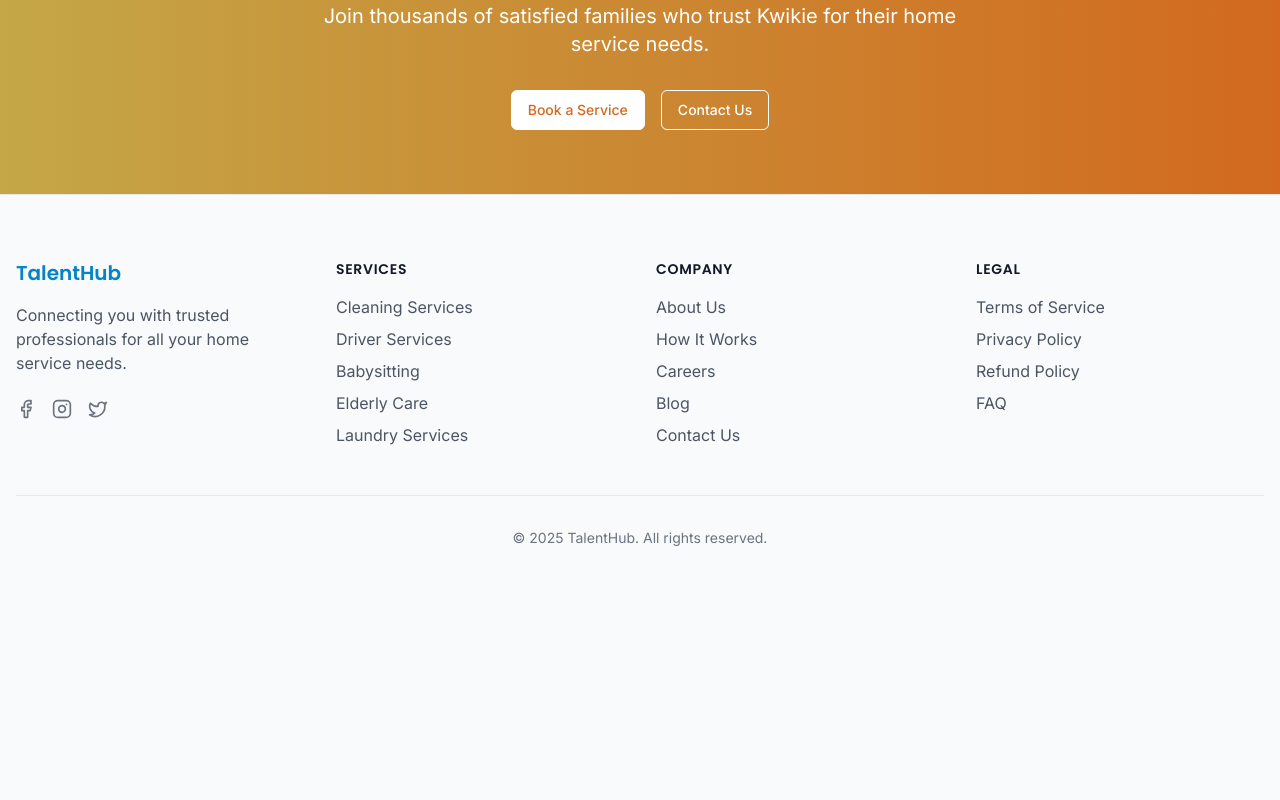
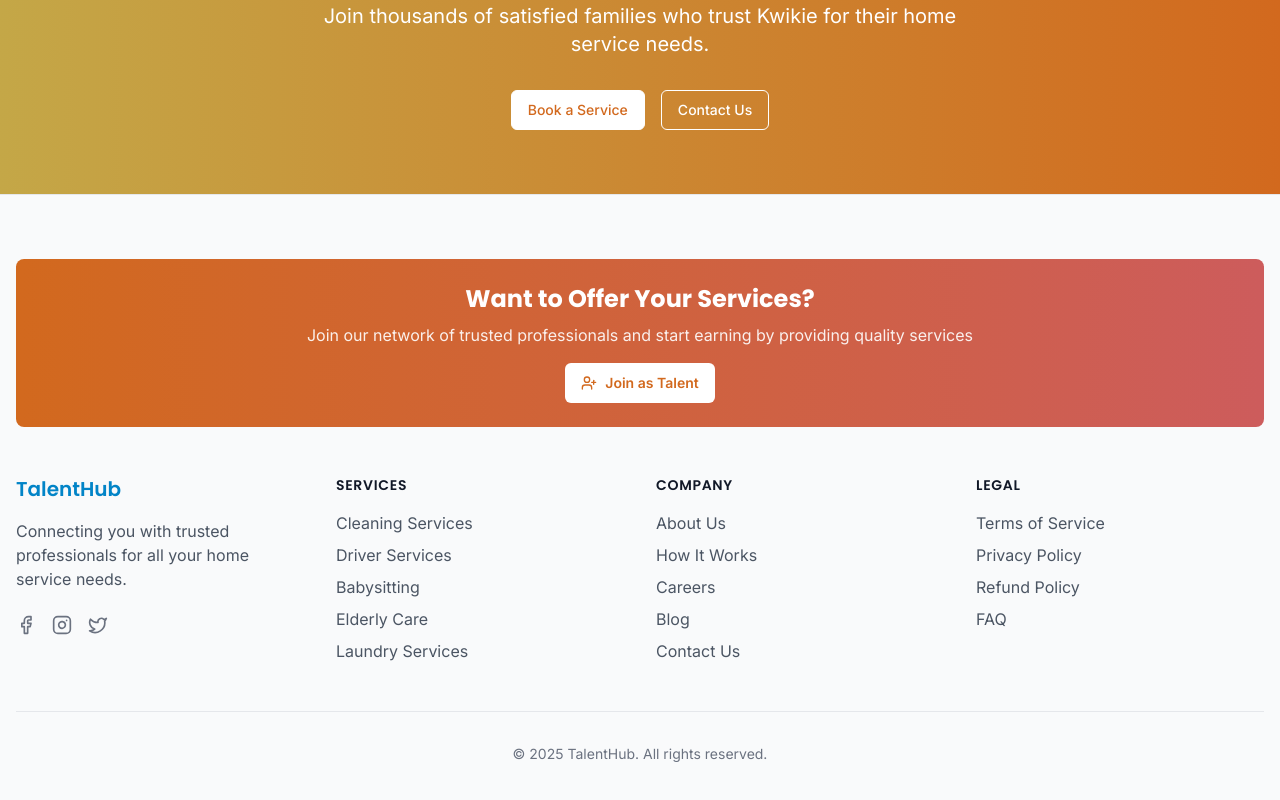
Before and after one commit to artangente00/talent-booking-platform, a React (Vite) app: page /about in a window 1280 px wide. Shown: the part 2021-2821 px from the top of the page. Before the commit the page ends 2633 px from the top, so only its background shows below. Built offline with nearby package versions, Linux system fonts and the light colour scheme.

Commit message:
Add talent application button to footer
Add a button in the footer of the home page to allow visiting users to apply as talents, specifying the services offered.

```diff
--- a/src/components/Footer.tsx
+++ b/src/components/Footer.tsx
@@ -1,12 +1,31 @@
-
 import React from 'react';
 import { Link } from 'react-router-dom';
-import { Facebook, Instagram, Twitter } from 'lucide-react';
+import { Facebook, Instagram, Twitter, UserPlus } from 'lucide-react';
+import { Button } from '@/components/ui/button';
 
 const Footer = () => {
   return (
     <footer className="bg-gray-50 border-t border-gray-200">
       <div className="container mx-auto px-4 py-12 md:py-16">
+        {/* Join as Talent CTA Section */}
+        <div className="bg-gradient-to-r from-kwikie-orange to-kwikie-red rounded-lg p-6 mb-12 text-center">
+          <h3 className="text-2xl font-bold text-white mb-2">
+            Want to Offer Your Services?
+          </h3>
+          <p className="text-white/90 mb-4">
+            Join our network of trusted professionals and start earning by providing quality services
+          </p>
+          <Button
+            asChild
+            className="bg-white text-kwikie-orange hover:bg-gray-100 font-semibold"
+          >
+            <Link to="/auth" className="inline-flex items-center gap-2">
+              <UserPlus className="w-4 h-4" />
+              Join as Talent
+            </Link>
+          </Button>
+        </div>
+
         <div className="grid grid-cols-1 md:grid-cols-4 gap-8">
           <div className="space-y-4">
             <h3 className="text-xl font-semibold text-brand-600">TalentHub</h3>
```
